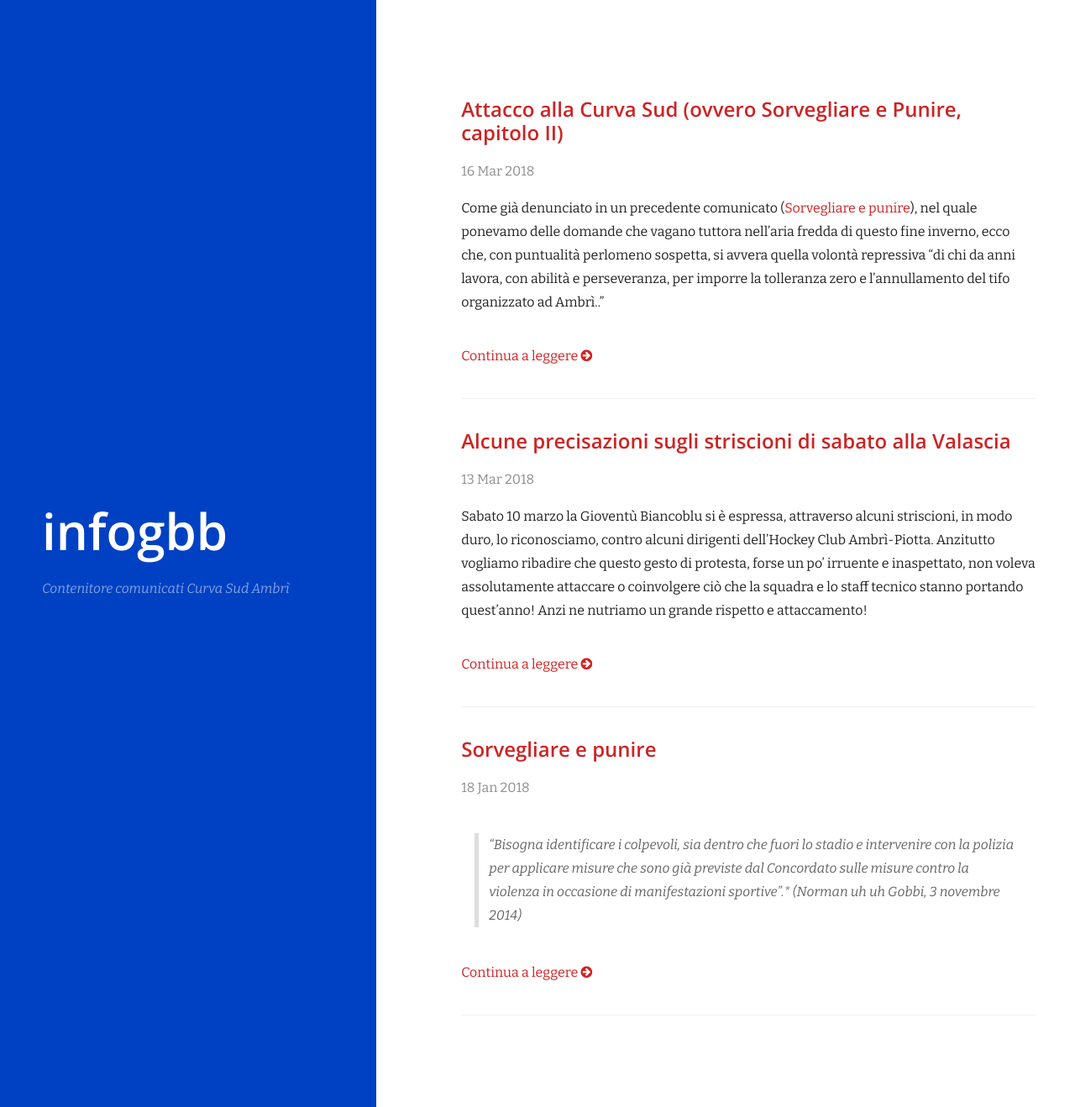
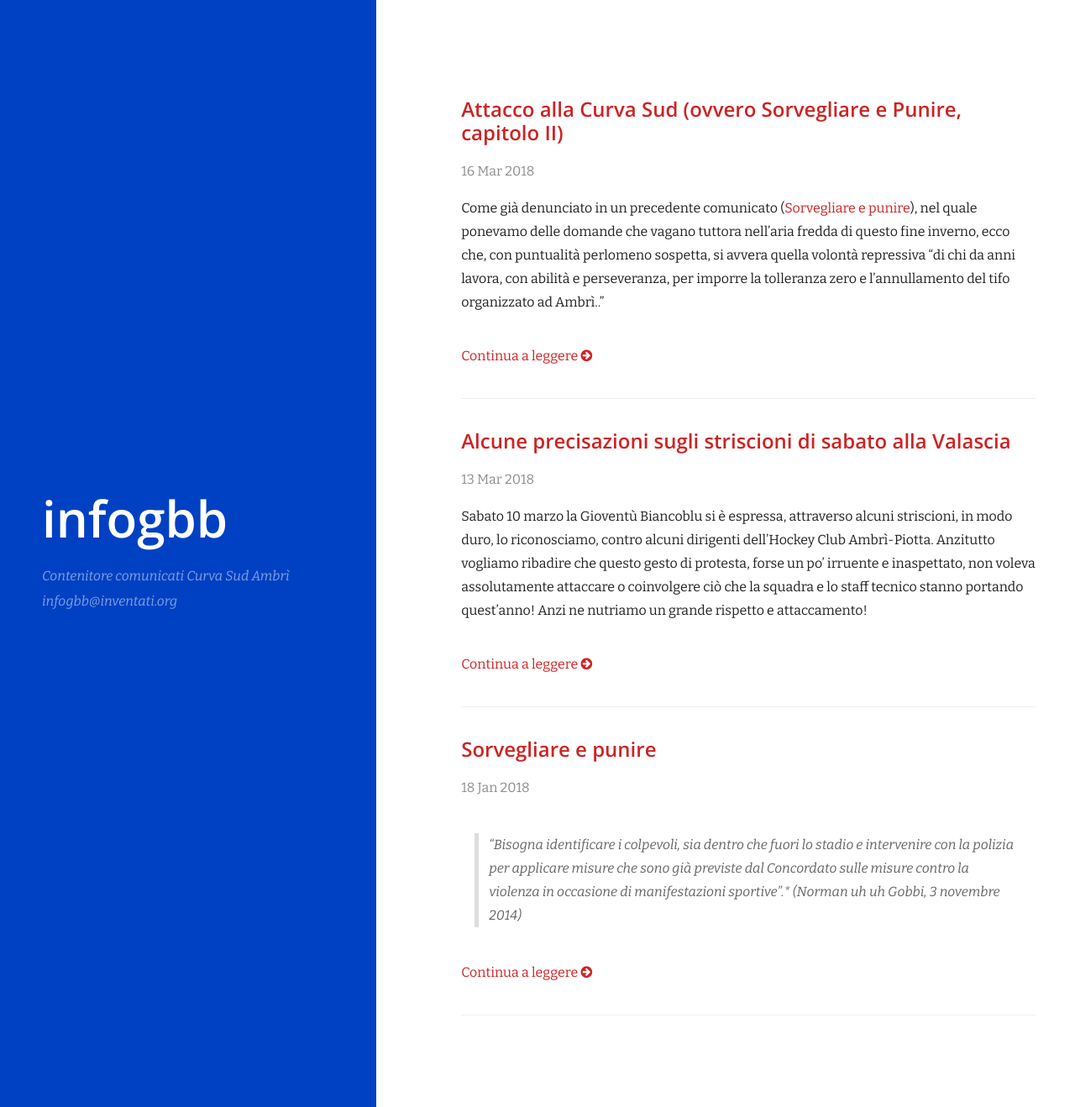
Before and after one commit to cyberl3o/cyberl3o.github.io, a Jekyll site: the page built from index.html, in a window 1280 px wide. Shown: the whole page at 84% size. Built offline with Jekyll 4.4.1, drawn with Linux system fonts in a browser that asks for light colours; nearby versions of some CDN libraries.

Commit message:
Add e-mail

```diff
--- a/_config.yml
+++ b/_config.yml
@@ -1,6 +1,7 @@
 # Site settings
 title: 'infogbb' # Your Title
 tagline: 'Contenitore comunicati Curva Sud Ambrì' # A brief tagline for your site
+email: 'infogbb@inventati.org'
 sidebar_image: /images/cover.jpg
 
 # Build settings
--- a/index.html
+++ b/index.html
@@ -7,7 +7,7 @@ layout: default
     <ul class="meta">
       <li>
         <span>
-          {{ site.tagline }}
+            {{ site.tagline }} <br> {{ site.email }}
         </span>
       </li>
   </div>
```
